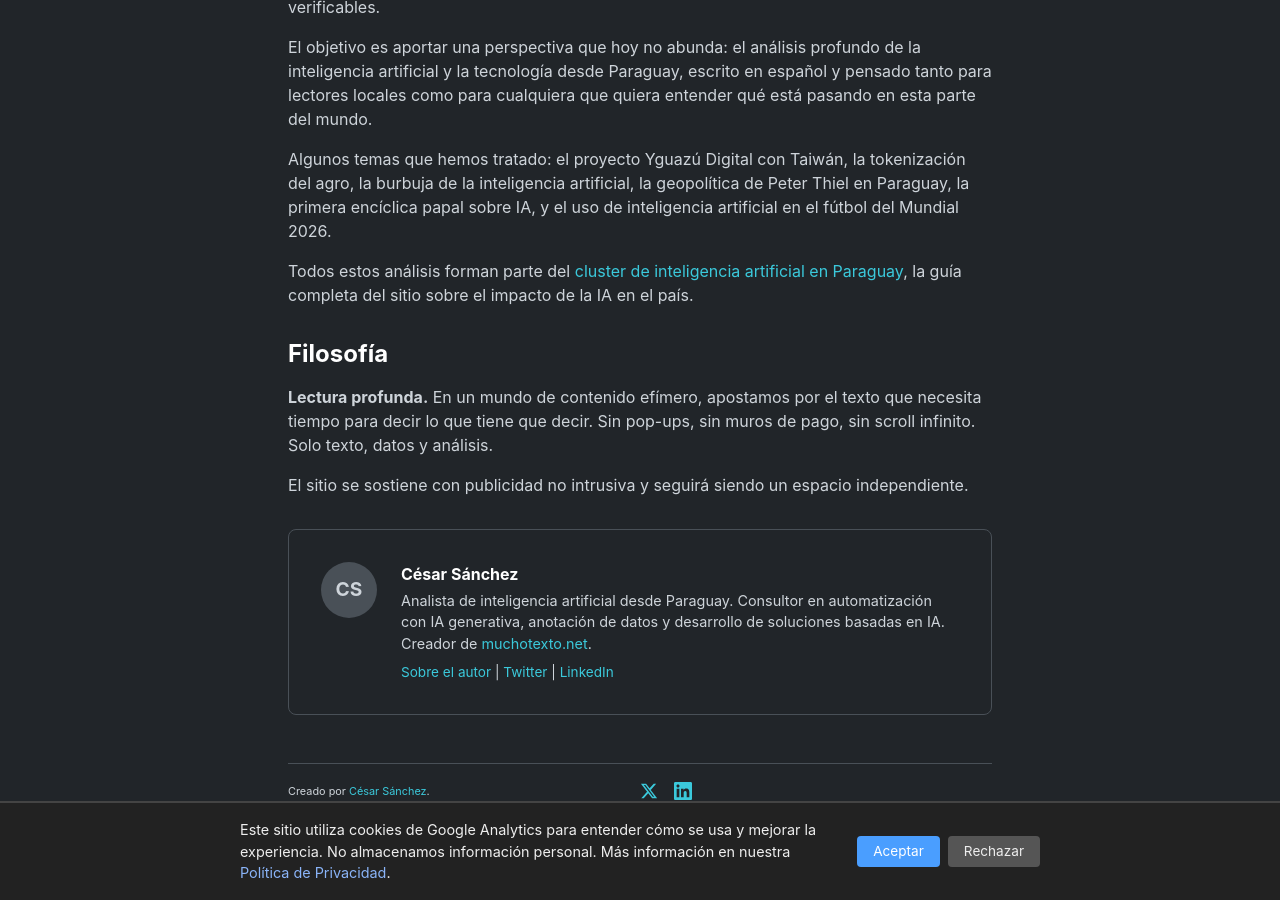
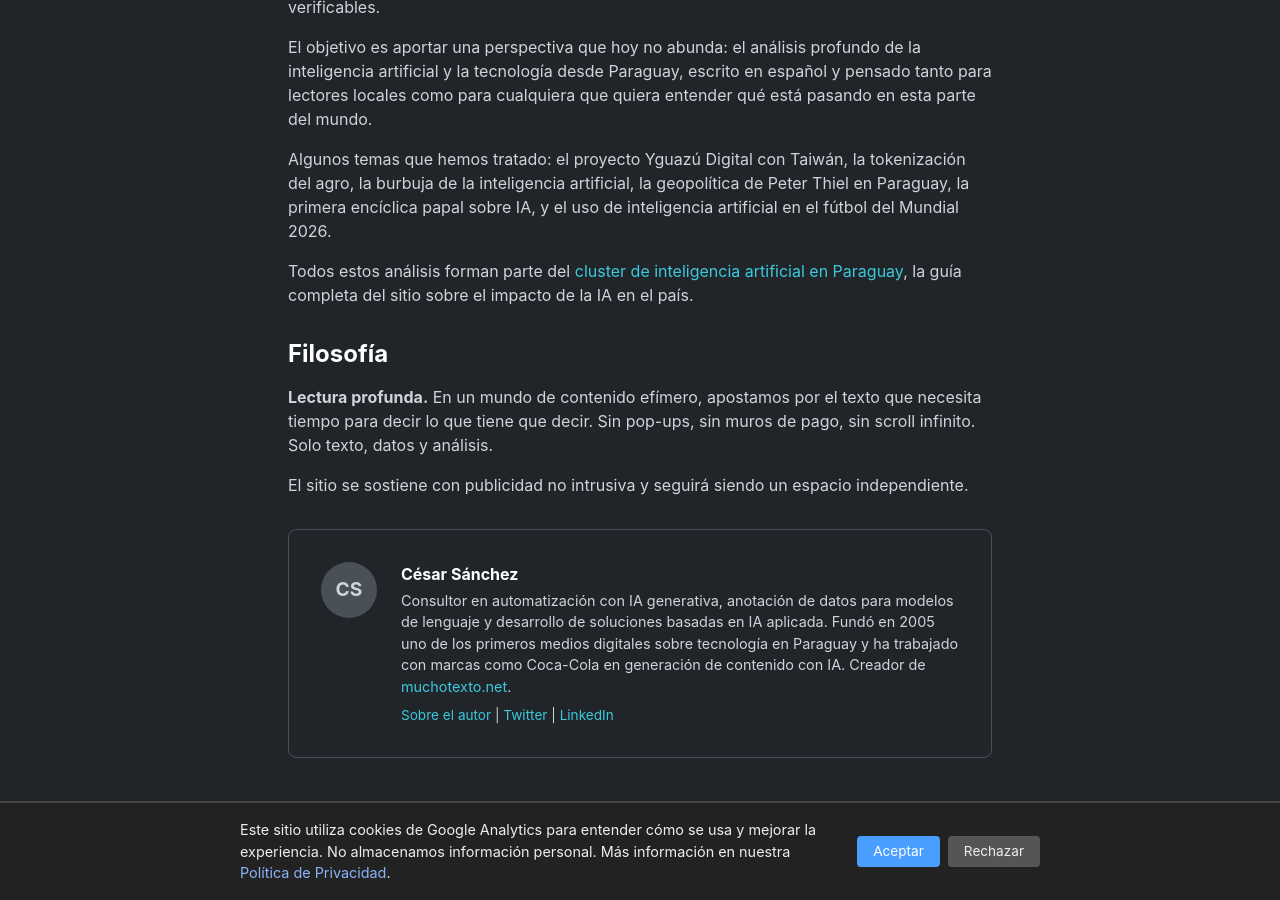
Before and after one commit to miravosqueinteresante/muchotexto.net, a Jekyll site: the page built from about.markdown, in a window 1280 px wide and 900 px high, scrolled down 1713 px. Built offline with Jekyll 4.4.1, drawn with Linux system fonts in a browser that asks for light colours.

Commit message:
Fortalece bio de autor para E-E-A-T y corrige tildes en knowsAbout

```diff
--- a/_includes/custom-head.html
+++ b/_includes/custom-head.html
@@ -48,8 +48,8 @@ gtag('config', 'G-LLZE5F9CB7', {
   ],
   "knowsAbout": [
     "Inteligencia Artificial",
-    "Anotacion de Datos",
-    "Tecnologia en Paraguay",
+    "Anotación de Datos",
+    "Tecnología en Paraguay",
     "SEO"
   ],
   "worksFor": {
--- a/_layouts/page.html
+++ b/_layouts/page.html
@@ -11,7 +11,7 @@ layout: default
   <div class="author-bio-avatar">CS</div>
   <div class="author-bio-content">
     <p class="author-bio-name">César Sánchez</p>
-    <p class="author-bio-text">Analista de inteligencia artificial desde Paraguay. Consultor en automatización con IA generativa, anotación de datos y desarrollo de soluciones basadas en IA. Creador de <a href="{{ '/' | relative_url }}">muchotexto.net</a>.</p>
+    <p class="author-bio-text">Consultor en automatización con IA generativa, anotación de datos para modelos de lenguaje y desarrollo de soluciones basadas en IA aplicada. Fundó en 2005 uno de los primeros medios digitales sobre tecnología en Paraguay y ha trabajado con marcas como Coca-Cola en generación de contenido con IA. Creador de <a href="{{ '/' | relative_url }}">muchotexto.net</a>.</p>
     <p class="author-bio-links">
       <a href="{{ '/about/' | relative_url }}">Sobre el autor</a>
        |
--- a/_layouts/post.html
+++ b/_layouts/post.html
@@ -124,7 +124,7 @@ layout: default
     <div class="author-bio-avatar">CS</div>
     <div class="author-bio-content">
       <p class="author-bio-name">César Sánchez</p>
-      <p class="author-bio-text">Analista de inteligencia artificial desde Paraguay. Consultor en automatización con IA generativa, anotación de datos y desarrollo de soluciones basadas en IA. Creador de <a href="{{ '/' | relative_url }}">muchotexto.net</a>.</p>
+      <p class="author-bio-text">Consultor en automatización con IA generativa, anotación de datos para modelos de lenguaje y desarrollo de soluciones basadas en IA aplicada. Fundó en 2005 uno de los primeros medios digitales sobre tecnología en Paraguay y ha trabajado con marcas como Coca-Cola en generación de contenido con IA. Creador de <a href="{{ '/' | relative_url }}">muchotexto.net</a>.</p>
       <p class="author-bio-links">
         <a href="{{ '/about/' | relative_url }}">Sobre el autor</a>
          |
--- a/about.markdown
+++ b/about.markdown
@@ -66,8 +66,8 @@ El sitio se sostiene con publicidad no intrusiva y seguirá siendo un espacio in
   ],
   "knowsAbout": [
     "Inteligencia Artificial",
-    "Anotacion de Datos",
-    "Tecnologia en Paraguay",
+    "Anotación de Datos",
+    "Tecnología en Paraguay",
     "SEO"
   ],
   "worksFor": {
```
